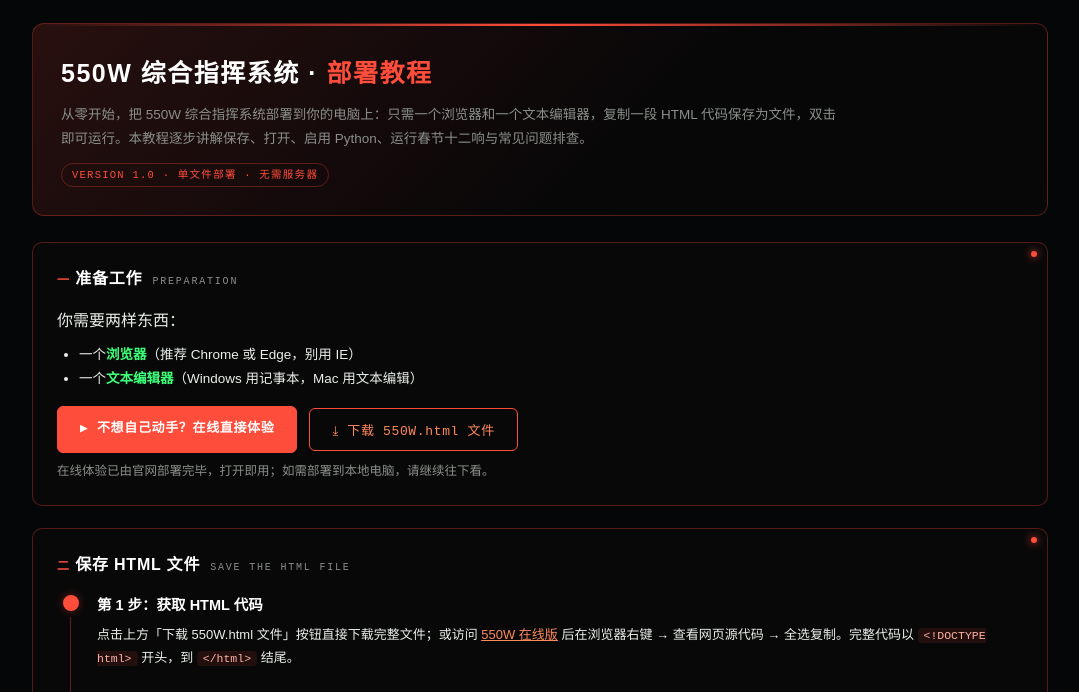
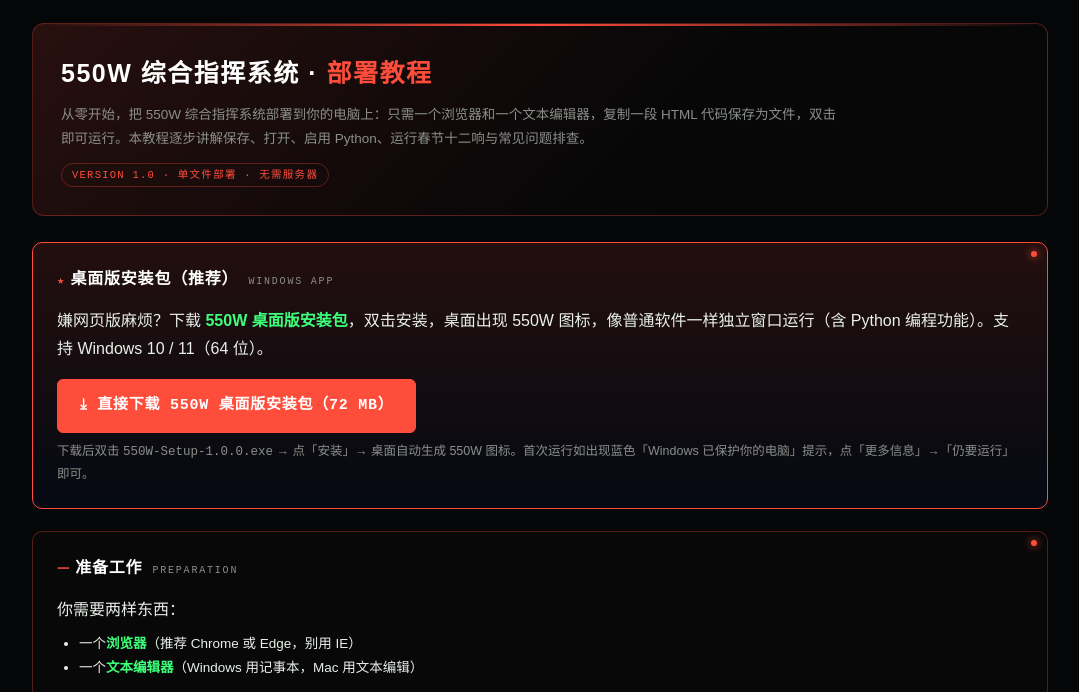
Before and after one commit to xiaojiang269/official-site, a plain HTML site: page deploy.html in a window 1280 px wide. Shown: the part 96-788 px from the top of the page, without its empty margins (100-1179 px from the left). Drawn offline with Linux system fonts and the light colour scheme.

Commit message:
教程页新增桌面版安装包直接下载入口+安装包放官网直链

```diff
--- a/deploy.html
+++ b/deploy.html
@@ -118,6 +118,15 @@
     <h1>550W 综合指挥系统 · <em>部署教程</em></h1>
     <p>从零开始，把 550W 综合指挥系统部署到你的电脑上：只需一个浏览器和一个文本编辑器，复制一段 HTML 代码保存为文件，双击即可运行。本教程逐步讲解保存、打开、启用 Python、运行春节十二响与常见问题排查。</p>
     <span class="ver">VERSION 1.0 · 单文件部署 · 无需服务器</span>
+  </div>
+
+  <div class="hud" style="border-color:var(--main);background:linear-gradient(180deg,rgba(255,77,59,.12),rgba(5,12,26,.6))">
+    <div class="h-title"><h2><span class="idx">★</span>桌面版安装包（推荐）</h2><span>WINDOWS APP</span></div>
+    <p>嫌网页版麻烦？下载 <b style="color:var(--green)">550W 桌面版安装包</b>，双击安装，桌面出现 550W 图标，像普通软件一样独立窗口运行（含 Python 编程功能）。支持 Windows 10 / 11（64 位）。</p>
+    <div class="cta">
+      <a class="btn" href="550W-Setup-1.0.0.exe" style="font-size:15px;padding:13px 22px">⤓ 直接下载 550W 桌面版安装包（72 MB）</a>
+    </div>
+    <p class="dim" style="margin-top:8px">下载后双击 <code>550W-Setup-1.0.0.exe</code> → 点「安装」→ 桌面自动生成 550W 图标。首次运行如出现蓝色「Windows 已保护你的电脑」提示，点「更多信息」→「仍要运行」即可。</p>
   </div>
 
   <div class="hud">
```
Also changed, not shown: 1 other file.
